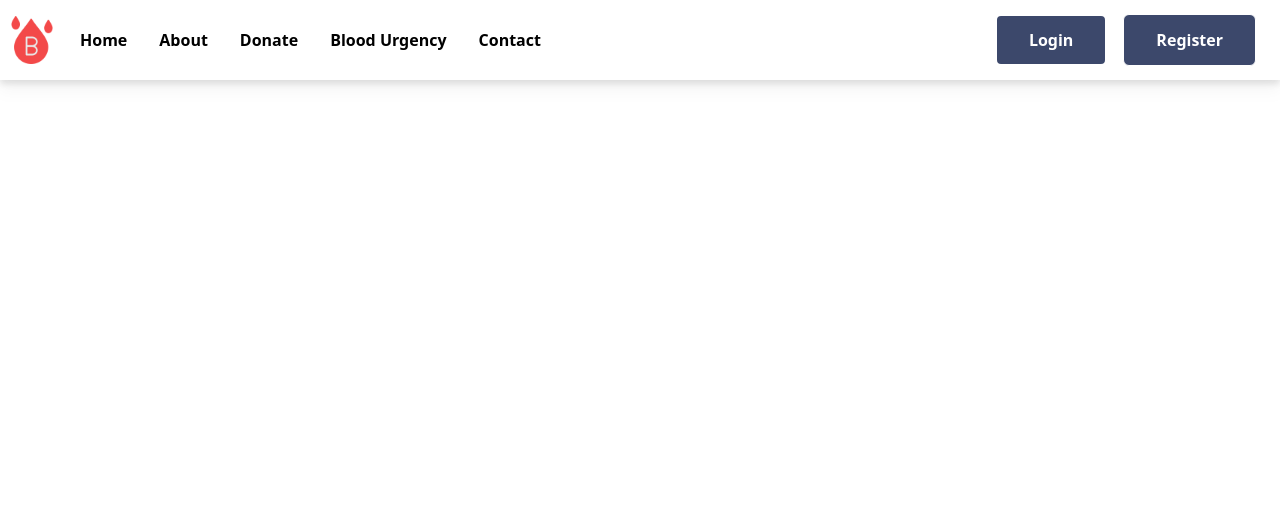
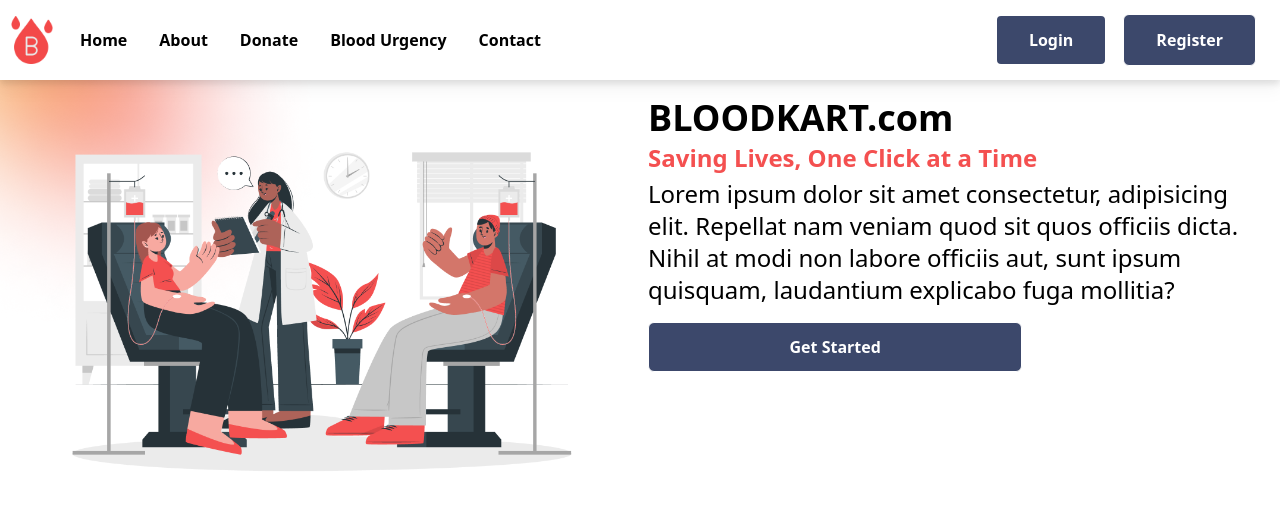
Before and after one commit to code-me-kuldeep/BloodManagement, a React (Create React App) app: page / in a window 1280 px wide. Shown: the top 510 px of the page. Built offline with nearby package versions, Linux system fonts and the light colour scheme.

Commit message:
Hero Section Commited. Expecting Bug fixing

```diff
--- a/src/App.js
+++ b/src/App.js
@@ -1,4 +1,4 @@
-
+import Hero from "./components/Hero"
 import Navbar from "./components/Navbar";
 
 function App() {
@@ -6,6 +6,7 @@ function App() {
     <div className="App">
       <>
         <Navbar/>
+        <Hero/>
       </>
     </div>
   );
--- /dev/null
+++ b/src/components/Hero.jsx
@@ -0,0 +1,24 @@
+import React from 'react'
+// import blur from '../assets/blurry 1.png'
+import bgimg from '../assets/bgimg.png'
+const Hero = () => {
+  return (
+    <div className='w-full h-full bg-white flex flex-col justify-between'>
+        <div className='grid md:grid-cols-2 max-w-screen'>
+        <div>
+                <img className='w-full' src={bgimg} alt="" />
+            </div>
+            <div className='flex flex-col justify-center md:items-start w-full px-2 py-8'>
+                <p className='text-4xl  md:text-4xl font-extrabold'>BLOODKART.com</p>
+                <h1 className='py-1 text-2xl md:text-2xl font-semibold text-blood'>Saving Lives, One Click at a Time</h1>
+                <p className='text-2xl'>Lorem ipsum dolor sit amet consectetur, adipisicing elit. Repellat nam veniam quod sit quos officiis dicta. Nihil at modi non labore officiis aut, sunt ipsum quisquam, laudantium explicabo fuga mollitia?</p>
+                <button className='py-3 px-6 sm:w-[60%] my-4'>Get Started</button>
+            </div>
+
+        </div>
+
+    </div>
+  )
+}
+
+export default Hero
```
Also changed, not shown: src/assets/bgimg.png (added).
